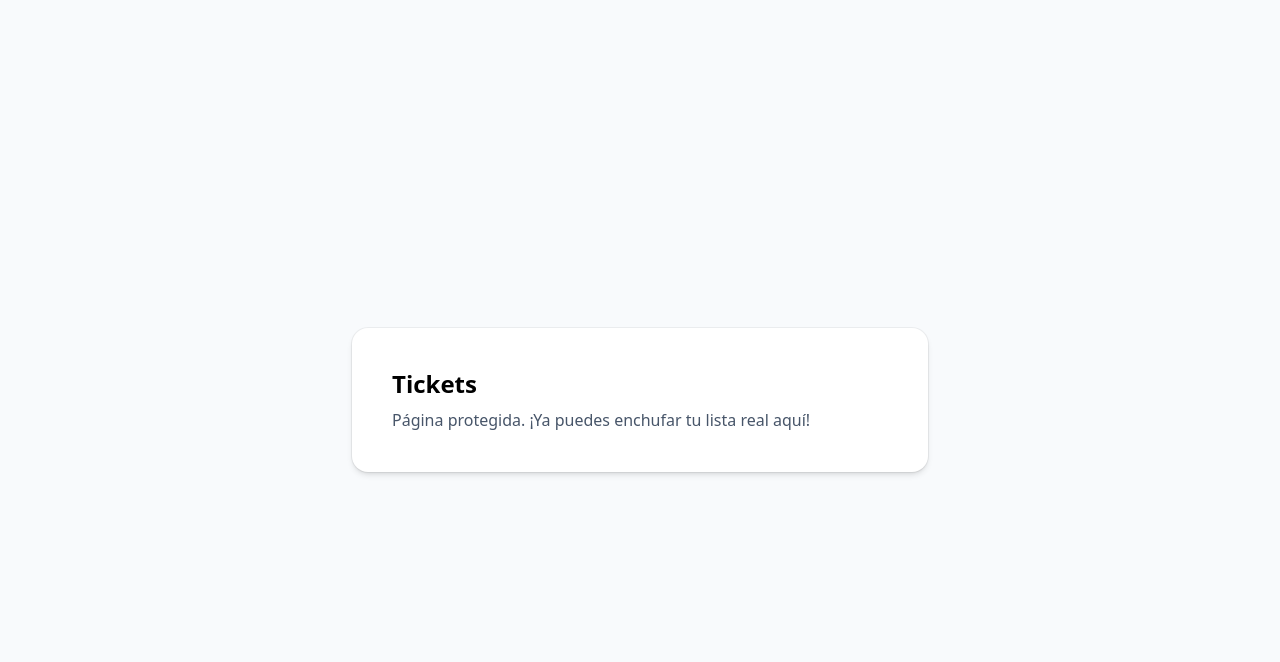
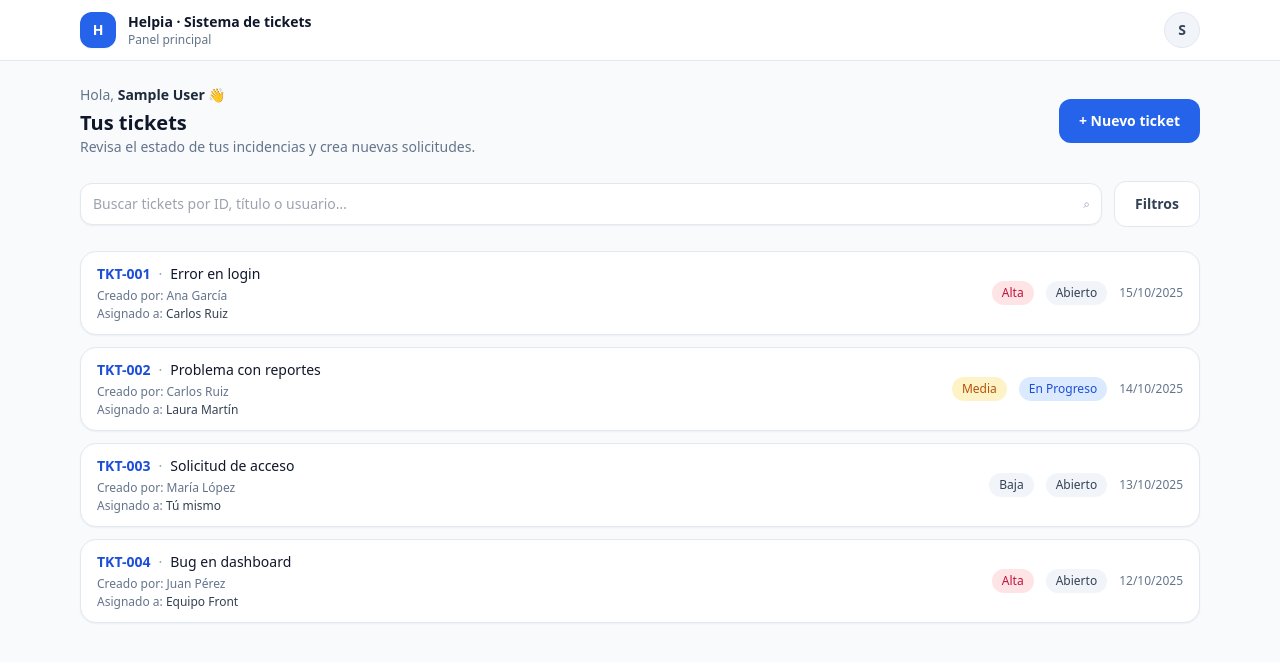
Before and after one commit to RogerMDev/helpdesk-ia, a React (Vite) app in the folder frontend/: page /tickets in a window 1280 px wide. Shown: the top 662 px of the page. Built offline with nearby package versions, Linux system fonts and the light colour scheme; sample sign-in values are in the browser's storage.

Commit message:
Tickets screen working

```diff
--- a/frontend/src/App.jsx
+++ b/frontend/src/App.jsx
@@ -1,43 +1,64 @@
+// src/App.jsx
 import { Routes, Route, Navigate } from 'react-router-dom'
-import { AuthProvider } from './context/AuthContext.jsx'
-import PrivateRoute from './components/PrivateRoute.jsx'
-
+import { useAuth } from './context/AuthContext.jsx'
+import './index.css';
 import Login from './pages/auth/Login.jsx'
 import Register from './pages/auth/Register.jsx'
-import ForgotPassword from './pages/auth/ForgotPassword.jsx'
-import ResetPassword from './pages/auth/ResetPassword.jsx'
+import TicketsHome from './pages/tickets/TicketsHome.jsx'
+// importa otras páginas si las tienes
+import RequireAuth from './router/RequireAuth.jsx'
 
-// ⬇️ Stub de ejemplo para que /tickets no rompa (cámbialo por tu página real)
-function Tickets() {
+export default function App() {
+  const { isAuthenticated } = useAuth()
+
   return (
-    <div className="min-h-screen grid place-items-center px-4 py-8 bg-slate-50">
-      <div className="w-full max-w-xl rounded-2xl bg-white shadow-md ring-1 ring-black/5 p-6 sm:p-10">
-        <h1 className="text-2xl font-semibold">Tickets</h1>
-        <p className="text-slate-600 mt-2">Página protegida. ¡Ya puedes enchufar tu lista real aquí!</p>
-      </div>
-    </div>
+    <Routes>
+      {/* RUTAS PÚBLICAS */}
+      <Route path="/login" element={<Login />} />
+      <Route path="/register" element={<Register />} />
+      {/* /forgot-password también debería ser pública si la tienes */}
+      {/* <Route path="/forgot-password" element={<ForgotPassword />} /> */}
+
+      {/* RUTAS PROTEGIDAS */}
+      <Route
+        path="/tickets"
+        element={
+          <RequireAuth>
+            <TicketsHome />
+          </RequireAuth>
+        }
+      />
+      {/* Ejemplo para nueva incidencia */}
+      {/* <Route
+        path="/tickets/new"
+        element={
+          <RequireAuth>
+            <NewTicketPage />
+          </RequireAuth>
+        }
+      /> */}
+
+      {/* RUTA RAÍZ: decide login vs tickets según esté logueado */}
+      <Route
+        path="/"
+        element={
+          <Navigate
+            to={isAuthenticated ? '/tickets' : '/login'}
+            replace
+          />
+        }
+      />
+
+      {/* CUALQUIER OTRA COSA → redirige también */}
+      <Route
+        path="*"
+        element={
+          <Navigate
+            to={isAuthenticated ? '/tickets' : '/login'}
+            replace
+          />
+        }
+      />
+    </Routes>
   )
 }
-
-export default function App() {
-  return (
-    <AuthProvider>
-      <Routes>
-        {/* públicas */}
-        <Route path="/login" element={<Login />} />
-        <Route path="/register" element={<Register />} />
-        <Route path="/forgot-password" element={<ForgotPassword />} />
-        <Route path="/reset-password" element={<ResetPassword />} />
-
-        {/* protegidas */}
-        <Route element={<PrivateRoute />}>
-          <Route path="/tickets" element={<Tickets />} />
-          {/* añade aquí más protegidas: /tickets/:id, /users, etc. */}
-        </Route>
-
-        {/* fallback */}
-        <Route path="*" element={<Navigate to="/login" replace />} />
-      </Routes>
-    </AuthProvider>
-  )
-}
--- a/frontend/src/main.jsx
+++ b/frontend/src/main.jsx
@@ -1,13 +1,16 @@
+// src/main.jsx
 import React from 'react'
-import { createRoot } from 'react-dom/client'
+import ReactDOM from 'react-dom/client'
 import { BrowserRouter } from 'react-router-dom'
 import App from './App.jsx'
-import './index.css'
+import { AuthProvider } from './context/AuthContext.jsx'
 
-createRoot(document.getElementById('root')).render(
+ReactDOM.createRoot(document.getElementById('root')).render(
   <React.StrictMode>
     <BrowserRouter>
-      <App />
+      <AuthProvider>
+        <App />
+      </AuthProvider>
     </BrowserRouter>
   </React.StrictMode>
 )
--- /dev/null
+++ b/frontend/src/router/RequireAuth.jsx
@@ -0,0 +1,21 @@
+import { Navigate, useLocation } from 'react-router-dom'
+import { useAuth } from '../context/AuthContext.jsx'
+
+export default function RequireAuth({ children }) {
+  const { isAuthenticated } = useAuth()
+  const location = useLocation()
+
+  // Si NO está logueado, lo mandamos a /login
+  if (!isAuthenticated) {
+    return (
+      <Navigate
+        to="/login"
+        state={{ from: location.pathname }}
+        replace
+      />
+    )
+  }
+
+  // Si está logueado, mostramos la página protegida
+  return children
+}
```
Also changed, not shown: frontend/src/router/AppRouter.jsx (renamed from frontend/src/pages/router/AppRouter.jsx).
